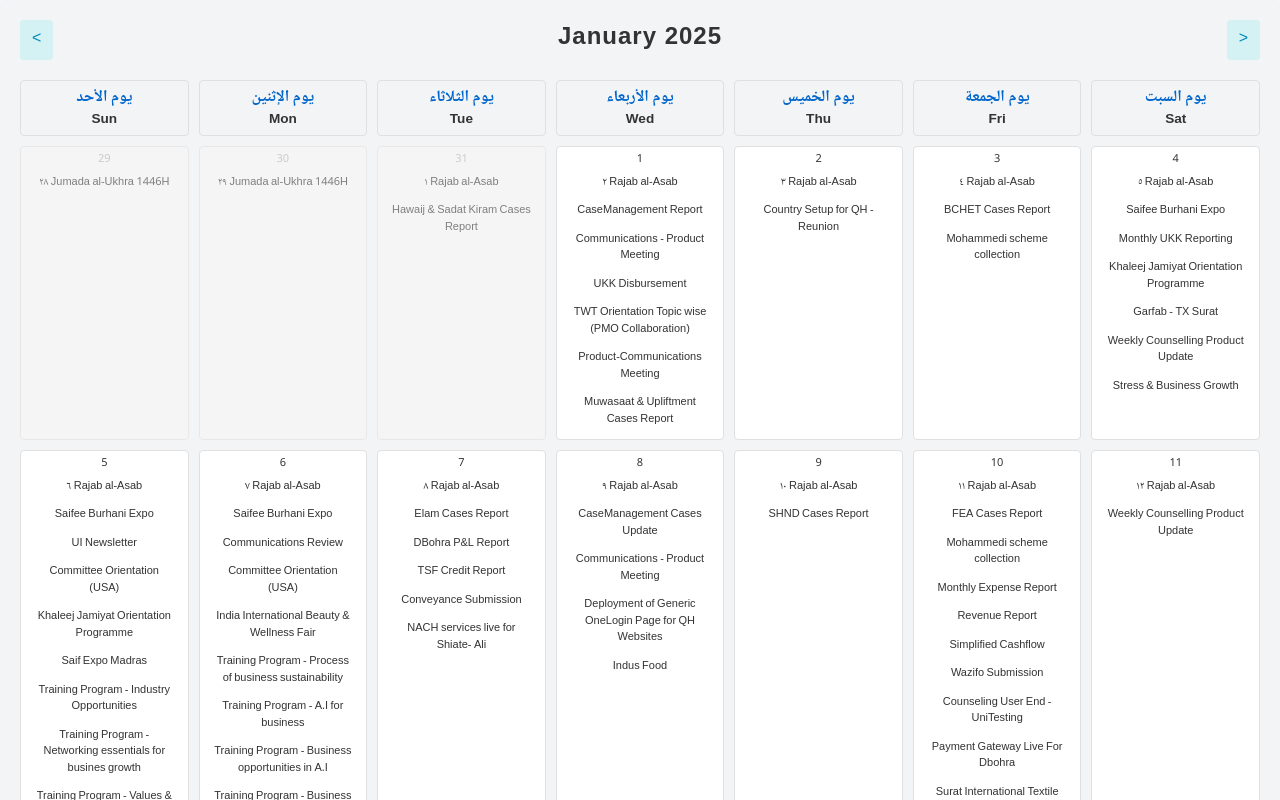
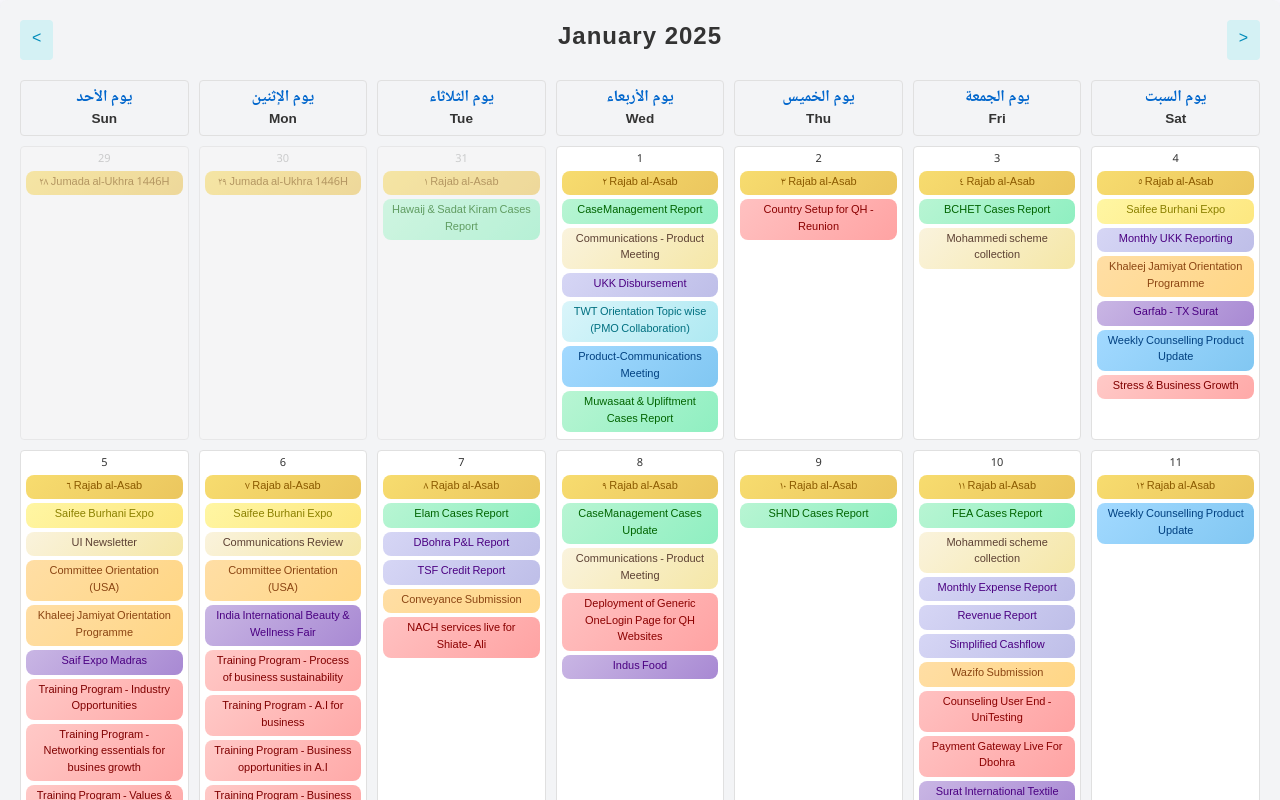
Before and after one commit to murtazastar/MyCalPublishHQHB, a React (Create React App) app: page / in a window 1280 px wide. Shown: the top 800 px of the page. Built offline with nearby package versions, Linux system fonts and the light colour scheme.

Commit message:
DepartmentClassesAdded
styles to css

```diff
--- a/src/CalendarWithBeautifiedStyles.css
+++ b/src/CalendarWithBeautifiedStyles.css
@@ -3,7 +3,7 @@
     font-size: 11px;
     background-color: #F7F7FB; /* Light pastel gray-blue */
     color: #333333; /* Dark Gray for contrast */
-    font-family: "Amiri", "Cairo", "Tajawal", "Noto Naskh Arabic", Arial, sans-serif; /* Arabic font stack */
+    font-family: "Amiri", "Cairo", "Tajawal", "Noto Naskh Arabic",  Arial, sans-serif; /* Arabic font stack */
     margin: 0;
     padding: 0;
   }
@@ -266,3 +266,75 @@
     border-radius: 50%;
     margin-right: 10px;
   }
+  /* General Style for Departments */
+.department {
+  border-radius: 8px;
+  color: #333333; /* Dark text for contrast */
+  text-align: center;
+}
+
+/* Specific Styles for Each Department with Darker Fonts */
+.department.IT {
+  background: linear-gradient(135deg, #ffc1c1, #ffa3a3); /* Coral */
+  color: #8b0000; /* Dark red */
+}
+
+.department.HR {
+  background: linear-gradient(135deg, #ffdea5, #ffd685); /* Apricot */
+  color: #8b4513; /* Saddle brown */
+}
+
+.department.Finance {
+  background: linear-gradient(135deg, #d6d6f5, #bebee8); /* Lavender */
+  color: #4b0082; /* Indigo */
+}
+
+.department.Product {
+  background: linear-gradient(135deg, #a2d9ff, #81c7f2); /* Sky Blue */
+  color: #004080; /* Navy blue */
+}
+
+.department.Communications {
+  background: linear-gradient(135deg, #faf3dd, #f5e7a7); /* Vanilla Cream */
+  color: #5c4033; /* Dark brown */
+}
+
+.department.CaseManagement {
+  background: linear-gradient(135deg, #b8f5d3, #8fefc1); /* Mint Green */
+  color: #006400; /* Dark green */
+}
+
+.department.BDD {
+  background: linear-gradient(135deg, #fff6a3, #fde780); /* Yellow */
+  color: #8b8000; /* Olive */
+}
+
+.department.Networking {
+  background: linear-gradient(135deg, #c9b6e4, #a889d3); /* Lilac */
+  color: #4b0082; /* Indigo */
+}
+
+.department.TAP {
+  background: linear-gradient(135deg, #ffc9c7, #ffa9a8); /* Rose Quartz */
+  color: #800000; /* Maroon */
+}
+
+.department.Hijri {
+  background: linear-gradient(135deg, #f7dc6f, #ebc65e); /* Gold */
+  color: #8b5a00; /* Dark goldenrod */
+}
+
+.department.OperationsCoordination {
+  background: linear-gradient(135deg, #daf5fa, #aee9f2); /* Aqua */
+  color: #007080; /* Teal */
+}
+
+.department.TR_Website {
+  background: linear-gradient(135deg, #efd6ec, #d4a3d0); /* Pink Lavender */
+  color: #800080; /* Purple */
+}
+
+.department.PMO {
+  background: linear-gradient(135deg, #d4f1f4, #b0e0e3); /* Ice Blue */
+  color: #005f73; /* Deep teal */
+}
--- a/src/CalendarWithBeautifiedStyles.js
+++ b/src/CalendarWithBeautifiedStyles.js
@@ -145,8 +145,9 @@ const CalendarWithBeautifiedStyles = () => {
               {dayEvents.map((event, idx) => (
                 <div
                   key={idx}
-                  className="event"
-                  style={{ backgroundColor: departments[event.department] }}
+                  className={`event department ${event.department}`}
+                  // className="event"
+                  // style={{ backgroundColor: departments[event.department] }}
                 >
                   {event.event}
                 </div>
```
